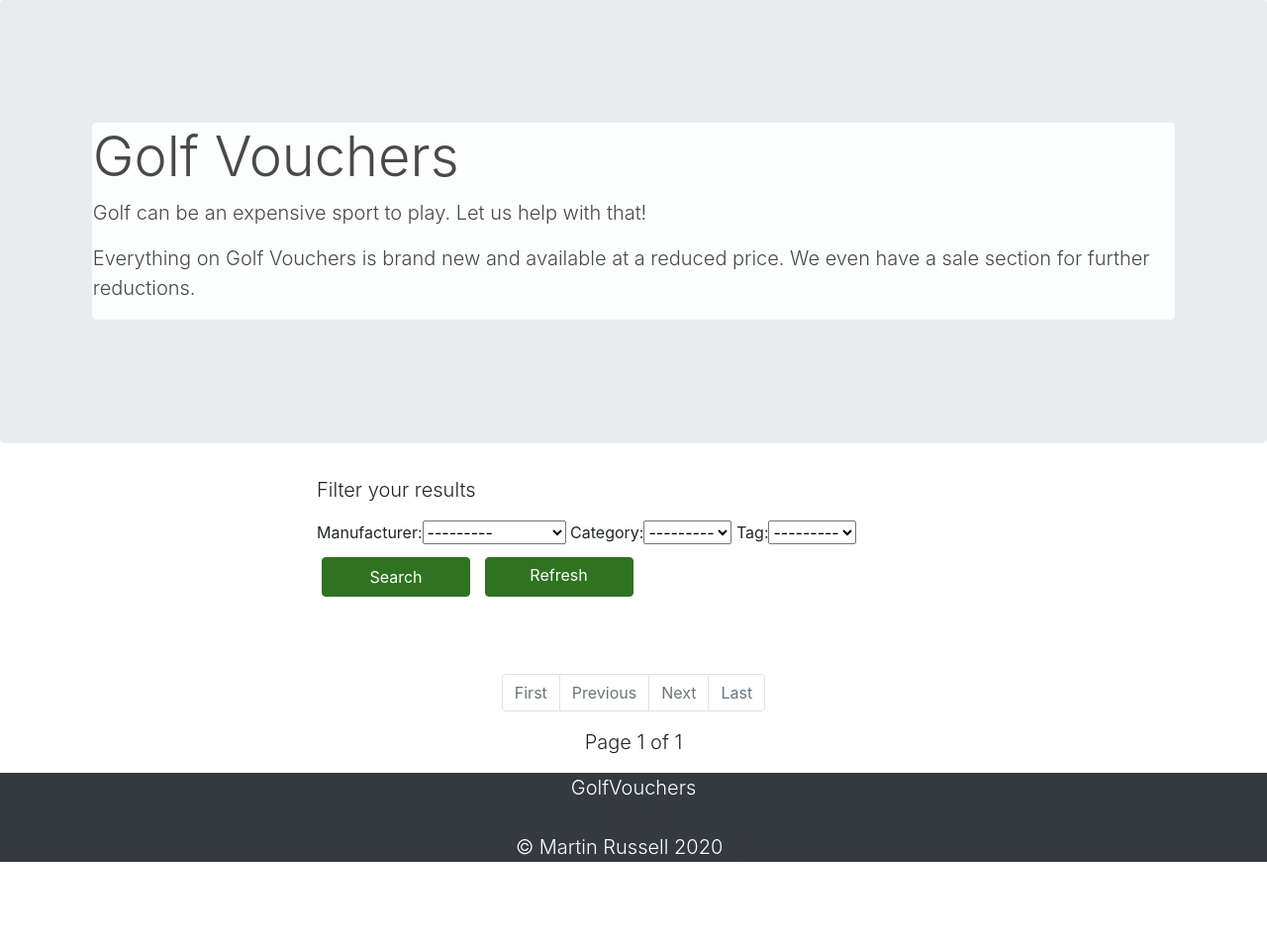
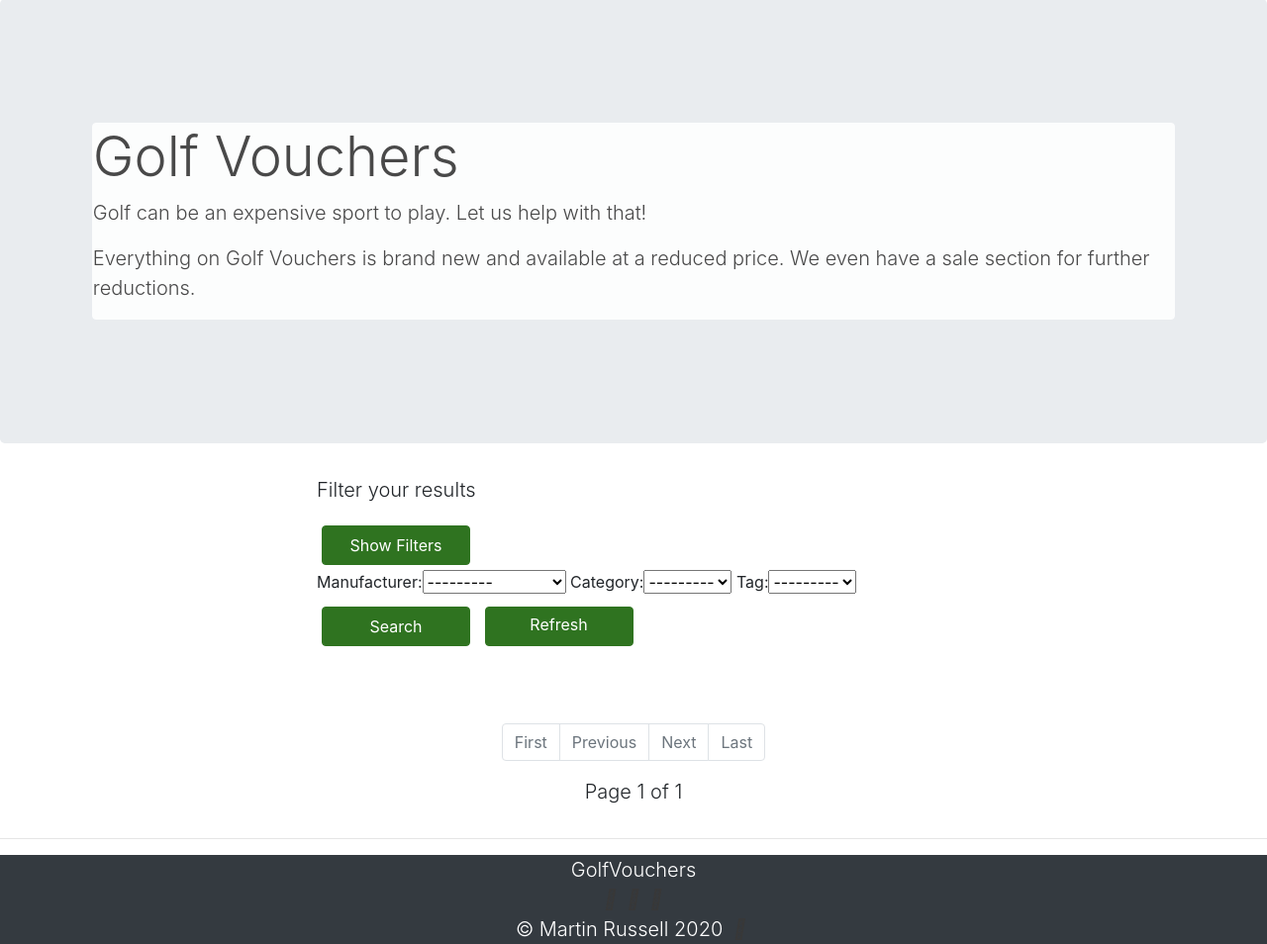
Before and after one commit to martingr1/golfvouchers, a Django app: page /posts/ in a window 1280 px wide. Shown: the part 57-1011 px from the top of the page at 99% size. Before the commit the page ends 928 px from the top, so only its background shows below. Run offline with Django 3.2, Linux system fonts and the light colour scheme; data that the repository does not hold is empty; some libraries are stand-ins or nearby versions; some web fonts are replaced.

Commit message:
added slide toggle to filters posts/templates/posts/html, updated readme.md

```diff
--- a/posts/templates/posts.html
+++ b/posts/templates/posts.html
@@ -15,21 +15,23 @@
 </div>
 {% if user.is_staff %}
 <div class="container">
-			<p class="lead">Admin Section</p>
-			<a class="btn " data-toggle="tooltip" data-placement="top" title="Create new product"
-				href="{% url 'new_post' %}">New Product
-			</a>
+	<p class="lead">Admin Section</p>
+	<a class="btn " data-toggle="tooltip" data-placement="top" title="Create new product"
+		href="{% url 'new_post' %}">New Product
+	</a>
 	{% endif %}
 	<div class="row no-gutters justify-content-center">
 		<div class="col-xs-12 col-md-6">
 			<p class="lead">Filter your results</p>
-			<form method="GET" enctype="multipart/form-data">
+			<button id= "get_filters" class = "btn" >Show Filters</button>
+			<form id ="view_filters" method="GET" enctype="multipart/form-data">
 				{{ post_filter.form | as_bootstrap_inline}}
 				<button class="btn btn-primary" type="submit">Search</button>
 				<a class="btn " data-toggle="tooltip" data-placement="top" title="Refresh filters"
 					href="{% url 'get_posts' %}">Refresh
 				</a>
 			</form>
+
 		</div>
 	</div>
 	<div class="row">
--- /dev/null
+++ b/static/js/scripts.js
@@ -0,0 +1,9 @@
+$(document).ready(function() {
+
+    $('#get_filters').on('click', function() {
+
+        $('#view_filters').slideToggle();
+
+    });
+
+});
--- a/templates/base.html
+++ b/templates/base.html
@@ -84,6 +84,8 @@
 		{% block content %}
 		{% endblock %}
 	</div>
+    <hr>
+	<footer>
 		<nav class="navbar-light bg-dark text-white">
 			<div class="row justify-content-center">
 				<span class="lead">GolfVouchers</span>
@@ -96,6 +98,7 @@
 				<span></span>
 			</div>
 		</nav>
+	</footer>
 	<script src="https://cdnjs.cloudflare.com/ajax/libs/jquery/3.2.1/jquery.min.js"></script>
 	<script type="text/javascript" src="{% static 'js/scripts.js' %}"></script>
 
```
Also changed, not shown: README.md.
